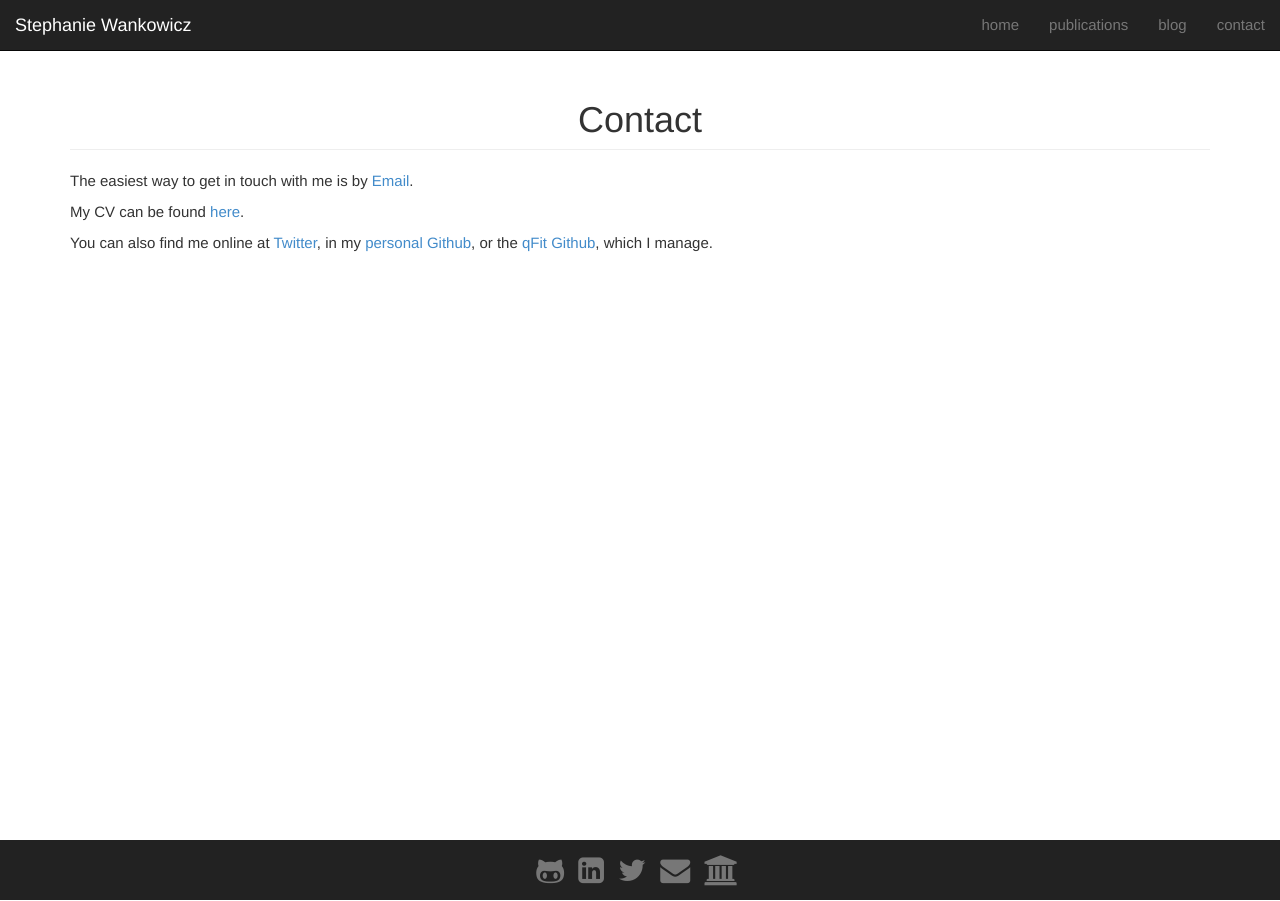
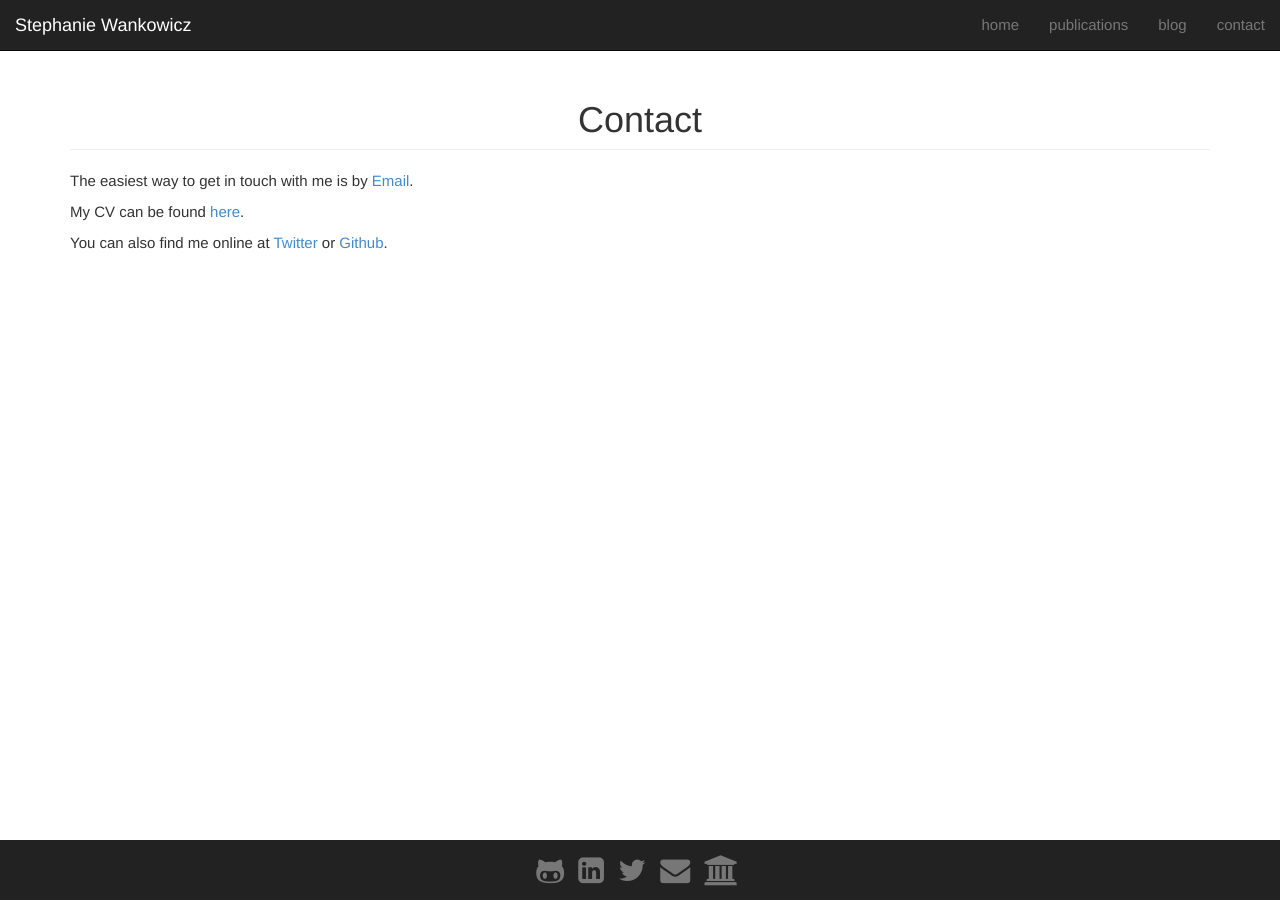
Before and after one commit to stephaniewankowicz/stephaniewankowicz.github.io, a Jekyll site: the page built from contact/index.md, in a window 1280 px wide. Built offline with Jekyll 4.4.1, drawn with Linux system fonts in a browser that asks for light colours; nearby versions of some CDN libraries.

Commit message:
remove git

```diff
--- a/contact/index.md
+++ b/contact/index.md
@@ -10,4 +10,4 @@ The easiest way to get in touch with me is by [Email](mailto:mullane.stephanie@g
 
 My CV can be found [here](/static/pdf/Wankowicz_CV_221201.pdf).
 
-You can also find me online at [Twitter](http://twitter.com/stephanie_mul), in my [personal Github](https://github.com/stephaniewankowicz), or the [qFit Github](https://github.com/ExcitedStates/qfit-3.0), which I manage.
+You can also find me online at [Twitter](http://twitter.com/stephanie_mul) or [Github](https://github.com/stephaniewankowicz).
```
